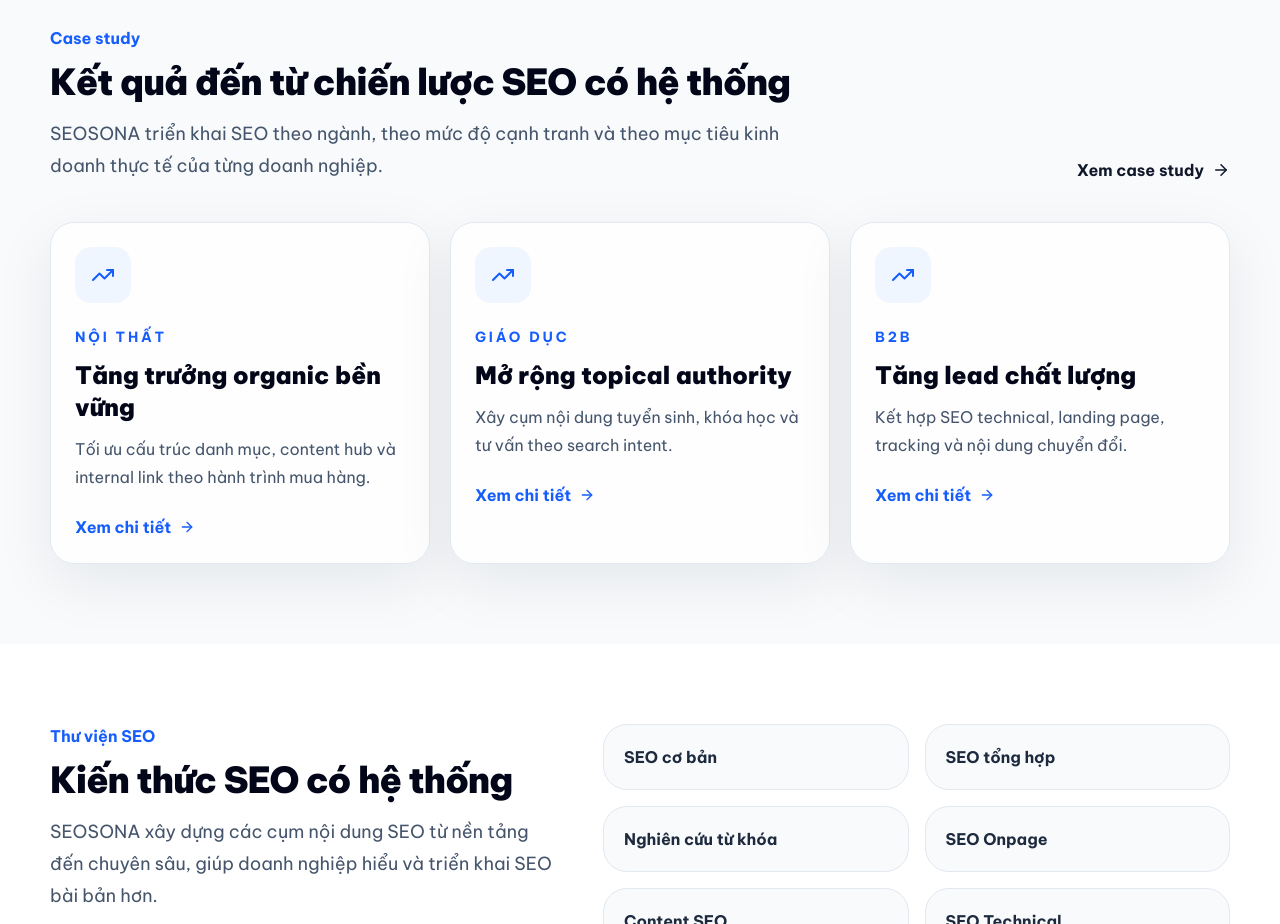
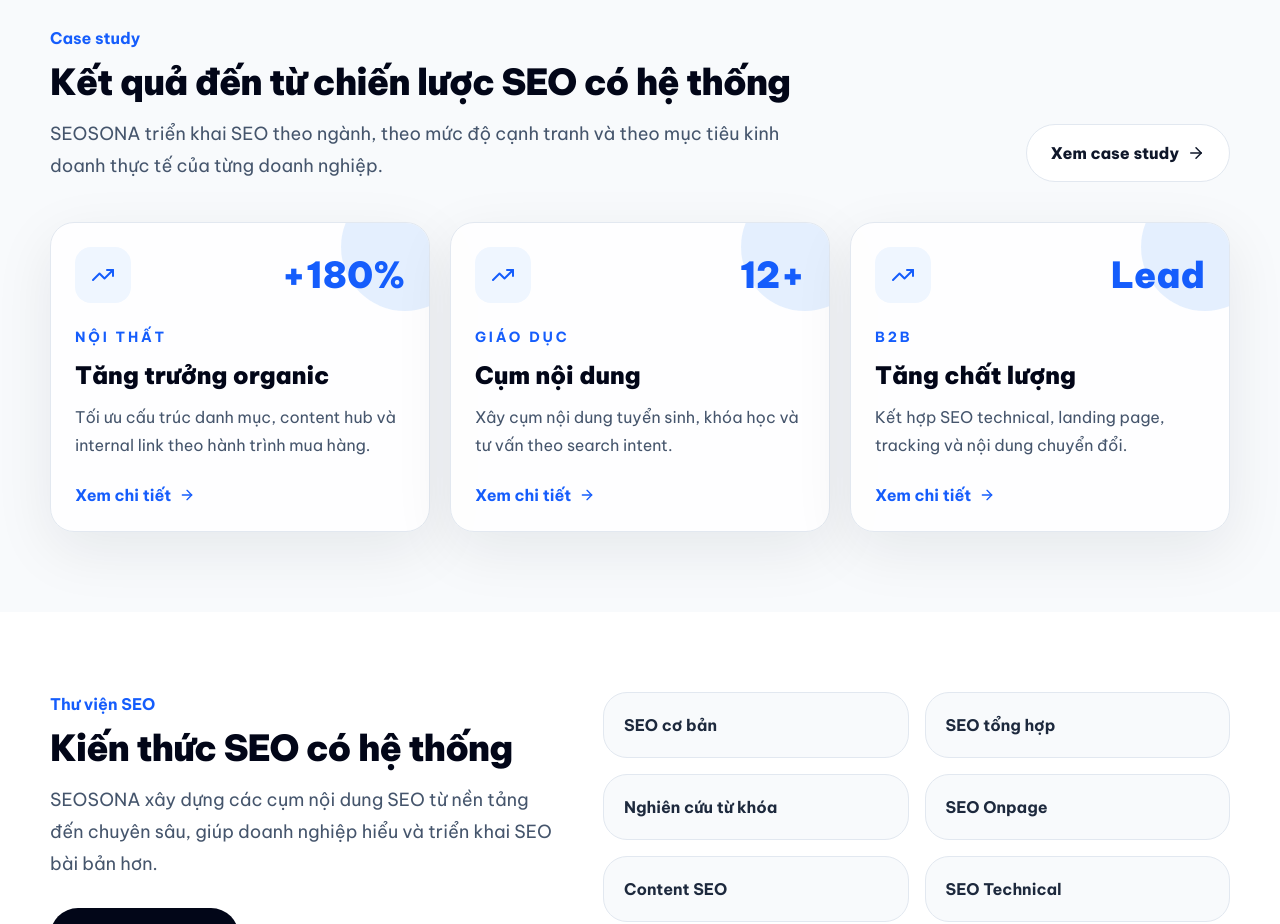
Before and after one commit to LongLeo287/SEOSONA, a Next.js app: page / in a window 1280 px wide. Shown: the part 4060-4984 px from the top of the page. Built offline with nearby package versions, Linux system fonts and the light colour scheme.

Commit message:
style: polish homepage case study cards

```diff
--- a/components/sections/CaseStudyPreview.tsx
+++ b/components/sections/CaseStudyPreview.tsx
@@ -2,9 +2,9 @@
 import { ArrowRight, TrendingUp } from "lucide-react";
 
 const cases = [
-  { industry: "Nội thất", result: "Tăng trưởng organic bền vững", detail: "Tối ưu cấu trúc danh mục, content hub và internal link theo hành trình mua hàng." },
-  { industry: "Giáo dục", result: "Mở rộng topical authority", detail: "Xây cụm nội dung tuyển sinh, khóa học và tư vấn theo search intent." },
-  { industry: "B2B", result: "Tăng lead chất lượng", detail: "Kết hợp SEO technical, landing page, tracking và nội dung chuyển đổi." }
+  { industry: "Nội thất", metric: "+180%", result: "Tăng trưởng organic", detail: "Tối ưu cấu trúc danh mục, content hub và internal link theo hành trình mua hàng." },
+  { industry: "Giáo dục", metric: "12+", result: "Cụm nội dung", detail: "Xây cụm nội dung tuyển sinh, khóa học và tư vấn theo search intent." },
+  { industry: "B2B", metric: "Lead", result: "Tăng chất lượng", detail: "Kết hợp SEO technical, landing page, tracking và nội dung chuyển đổi." }
 ];
 
 export function CaseStudyPreview() {
@@ -17,18 +17,22 @@
             <h2 className="mt-3 text-4xl font-black tracking-tight text-slate-950">Kết quả đến từ chiến lược SEO có hệ thống</h2>
             <p className="mt-4 text-lg leading-8 text-slate-600">SEOSONA triển khai SEO theo ngành, theo mức độ cạnh tranh và theo mục tiêu kinh doanh thực tế của từng doanh nghiệp.</p>
           </div>
-          <Link href="/case-study/" className="inline-flex items-center gap-2 font-bold text-blue-600">Xem case study <ArrowRight size={18} /></Link>
+          <Link href="/case-study/" className="btn-secondary">Xem case study <ArrowRight size={18} /></Link>
         </div>
         <div className="grid gap-5 md:grid-cols-3">
           {cases.map((item) => (
-            <Link href="/case-study/" key={item.industry} className="card group p-6 transition hover:-translate-y-1 hover:border-blue-200">
-              <div className="mb-6 grid h-14 w-14 place-items-center rounded-2xl bg-blue-50 text-blue-600">
-                <TrendingUp />
+            <Link href="/case-study/" key={item.industry} className="card group relative overflow-hidden p-6 transition hover:-translate-y-1 hover:border-blue-200">
+              <div className="absolute -right-10 -top-10 h-32 w-32 rounded-full bg-blue-100/70 transition group-hover:scale-125" />
+              <div className="relative mb-6 flex items-center justify-between">
+                <div className="grid h-14 w-14 place-items-center rounded-2xl bg-blue-50 text-blue-600">
+                  <TrendingUp />
+                </div>
+                <div className="text-4xl font-black text-blue-600">{item.metric}</div>
               </div>
-              <div className="text-sm font-bold uppercase tracking-[0.2em] text-blue-600">{item.industry}</div>
-              <h3 className="mt-3 text-2xl font-black text-slate-950">{item.result}</h3>
-              <p className="mt-3 leading-7 text-slate-600">{item.detail}</p>
-              <span className="mt-6 inline-flex items-center gap-2 font-bold text-blue-600">Xem chi tiết <ArrowRight size={16} /></span>
+              <div className="relative text-sm font-bold uppercase tracking-[0.2em] text-blue-600">{item.industry}</div>
+              <h3 className="relative mt-3 text-2xl font-black text-slate-950">{item.result}</h3>
+              <p className="relative mt-3 leading-7 text-slate-600">{item.detail}</p>
+              <span className="relative mt-6 inline-flex items-center gap-2 font-bold text-blue-600">Xem chi tiết <ArrowRight size={16} /></span>
             </Link>
           ))}
         </div>
```
